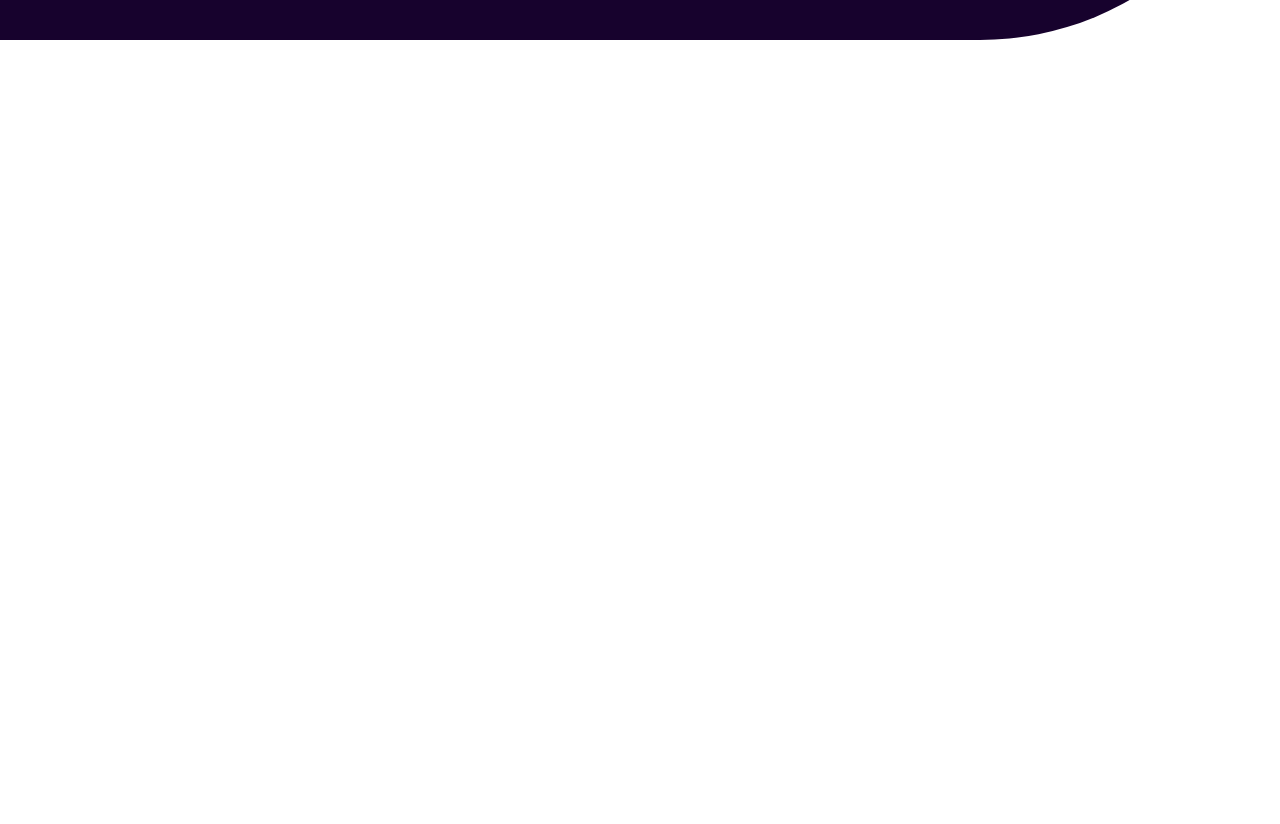
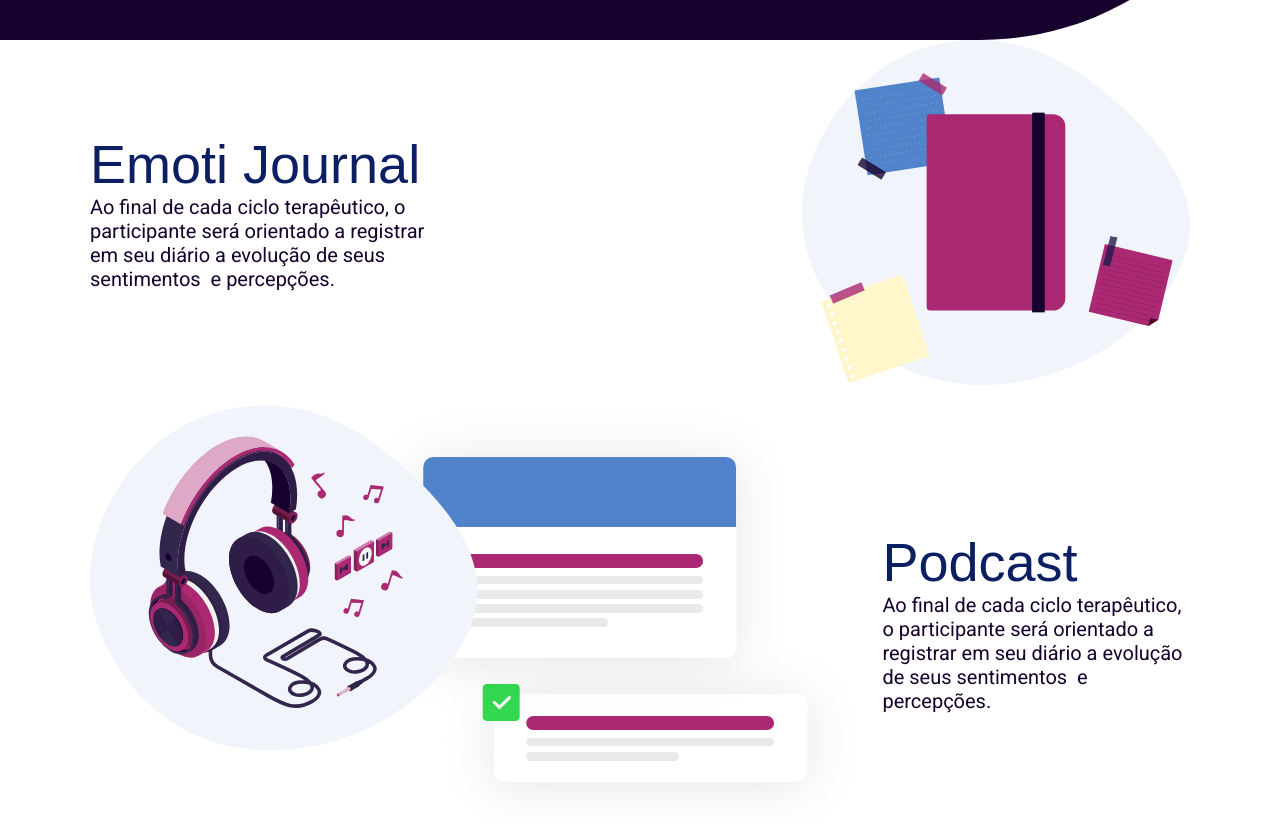
Before and after one commit to MarcosVel/WeDoCare, a React (Create React App) app: page / in a window 1280 px wide. Shown: the part 760-1584 px from the top of the page. Before the commit the page ends 800 px from the top, so only its background shows below. Built offline with nearby package versions, Linux system fonts and the light colour scheme.

Commit message:
content ok

```diff
--- a/src/App.css
+++ b/src/App.css
@@ -1,4 +1,4 @@
-@import url('https://fonts.googleapis.com/css2?family=Mulish:wght@700&family=Mulish&display=swap&family=Roboto:wght@300&display=swap');
+@import url('https://fonts.googleapis.com/css2?family=Mulish:wght@700&family=Mulish&display=swap&&family=Roboto&display=swap&family=Roboto:wght@300&display=swap');
 
 h1 {
   font-family: Arial, Helvetica, sans-serif;
@@ -6,17 +6,38 @@ h1 {
   font-weight: 300;
 }
 
-h3 {
+h2 {
   font-family: 'Mulish', sans-serif;
   font-size: 32px;
   font-weight: 700;
 }
 
+h3 {
+  font-family: Arial, Helvetica, sans-serif;
+  font-size: 54px;
+  font-weight: 300;
+  color: #0B1F62;
+}
+
 p {
   font-family: 'Roboto', sans-serif;
   font-size: 20px;
+  font-weight: 300;
 }
 
 button {
   cursor: pointer;
 }
+
+a{
+  transition: .13s ease;
+}
+
+a:hover {
+  opacity: .8;
+}
+
+p.page_text {
+  color: #17022D;
+  font-weight: 400;
+}
--- a/src/App.js
+++ b/src/App.js
@@ -1,10 +1,12 @@
 import './App.css';
+import Content from './components/Content/Content';
 import Header from './components/Header/Header';
 
 function App() {
   return (
     <div>
       <Header />
+      <Content />
     </div>
   );
 }
--- /dev/null
+++ b/src/components/Content/Content.css
@@ -0,0 +1,16 @@
+.content {
+  display: flex;
+  flex-direction: column;
+  align-items: center;
+}
+
+.content_journal {
+  display: flex;
+  align-items: center;
+  justify-content: space-between;
+  width: 1100px;
+}
+
+.content_text {
+  max-width: 340px;
+}
--- /dev/null
+++ b/src/components/Content/Content.js
@@ -0,0 +1,29 @@
+import './Content.css';
+import Journal from '../../assets/Journal.svg';
+import Podcast from '../../assets/Podcast.svg';
+
+function Content() {
+  return (
+    <section className="content">
+      <div className="content_journal">
+        <div className="content_text">
+          <h3>Emoti Journal</h3>
+          <p className="page_text">Ao final de cada ciclo terapêutico, o participante será orientado a registrar em seu diário a evolução de seus sentimentos  e percepções.</p>
+        </div>
+        <img src={ Journal } alt='Journal' />
+      </div>
+      <div className="content_journal">
+        <img src={ Podcast } alt='Journal' />
+        <div className="content_text">
+          <h3>Podcast</h3>
+          <p className="page_text">Ao final de cada ciclo terapêutico, o participante será orientado a registrar em seu diário a evolução de seus sentimentos  e percepções.</p>
+        </div>
+      </div>
+      <div className="content_podcast">
+
+      </div>
+    </section>
+  )
+}
+
+export default Content;
--- a/src/components/Header/Header.js
+++ b/src/components/Header/Header.js
@@ -3,24 +3,24 @@ import Liveclass from '../../assets/liveclass.svg';
 import Meet from '../../assets/Meet.png';
 import Mouse from '../../assets/Mouse.svg';
 
-function index() {
+function Header() {
   return (
     <section className="header">
       <img src={ Liveclass } alt="Logo liveclass" className="header_logo" />
       <div className="header_content">
         <div className="header_text">
           <h1>Terapia em Grupo</h1>
-          <h3>Aprenda a lidar com a culpa e o arrependimento e pare de remoer as possibilidades do futuro.</h3>
+          <h2>Aprenda a lidar com a culpa e o arrependimento e pare de remoer as possibilidades do futuro.</h2>
           <p>2x por semana, você vai participar de uma sessão de terapia em grupo, acompanhada por um psicólogo, onde vai poder expor e compartilhar suas dores e angústias, dividindo com outras pessoas os problemas da vida cotidiana.</p>
           <button className="header_btn">Assinar club</button>
         </div>
         <img src={ Meet } alt='Imagem Meet' className="header_img" />
       </div>
-      <a href='#'>
+      <a href='#' title='Saiba mais'>
         <img src={ Mouse } alt='Scroll down' className="header_scrollMouse" />
       </a>
     </section>
   )
 }
 
-export default index;
+export default Header;
```
Also changed, not shown: src/assets/Journal.svg (added), src/assets/Podcast.svg (added).
